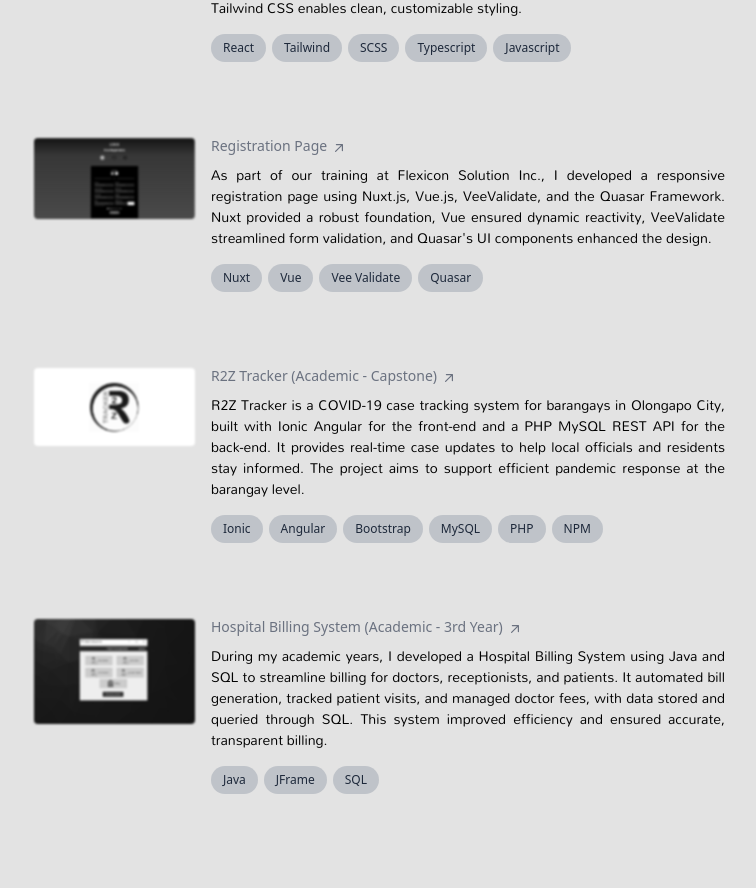
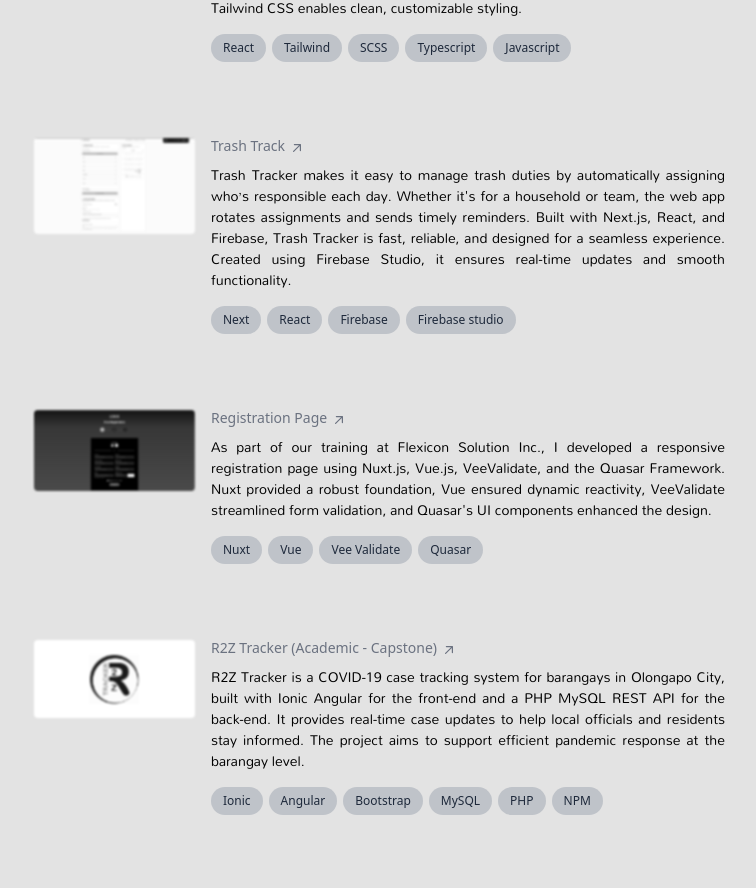
Before and after one commit to martinditalo/my-portfolio, a React (Create React App) app: page /about in a window 1280 px wide. Shown: the part 1540-2428 px from the top of the page, without its empty margins (447-1203 px from the left). Built offline with nearby package versions, Linux system fonts and the light colour scheme.

Commit message:
feat: add project at projects

```diff
--- a/src/pages/about/projects/Projects.tsx
+++ b/src/pages/about/projects/Projects.tsx
@@ -9,6 +9,15 @@ const Projects = (): ReactElement => {
         img: "/assets/images/project-img/portfolio.png",
         description: `Explore my work and professional experience through the interactive features of my portfolio, built with React, TypeScript, and Tailwind CSS for a fast, responsive experience. React and TypeScript ensure scalability and maintainability, while Tailwind CSS enables clean, customizable styling.`,
         stacks: ["React", "Tailwind", "SCSS", "Typescript", "Javascript"],
+      },
+    },
+    {
+      projects: {
+        link: "https://trash-man-tracker.vercel.app/",
+        title: "Trash Track",
+        img: "/assets/images/project-img/trash-track.png",
+        description: `Trash Tracker makes it easy to manage trash duties by automatically assigning who’s responsible each day. Whether it's for a household or team, the web app rotates assignments and sends timely reminders. Built with Next.js, React, and Firebase, Trash Tracker is fast, reliable, and designed for a seamless experience. Created using Firebase Studio, it ensures real-time updates and smooth functionality.`,
+        stacks: ["Next", "React", "Firebase", "Firebase studio"],
       },
     },
     {
```
Also changed, not shown: public/assets/images/project-img/trash-track.png (added).
